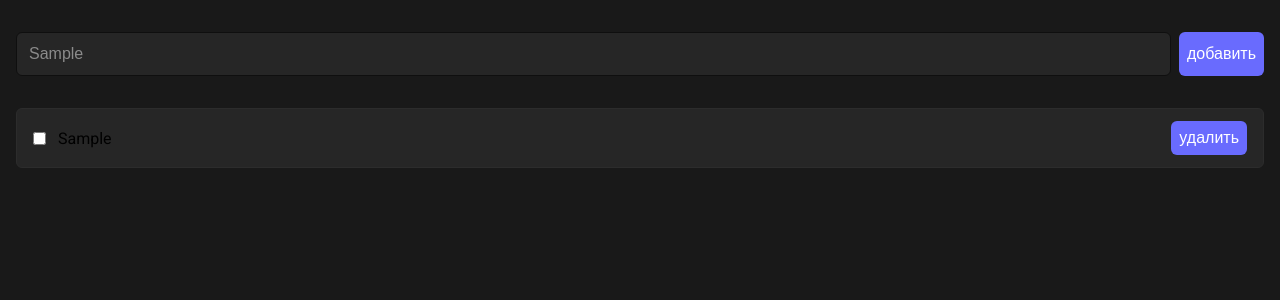
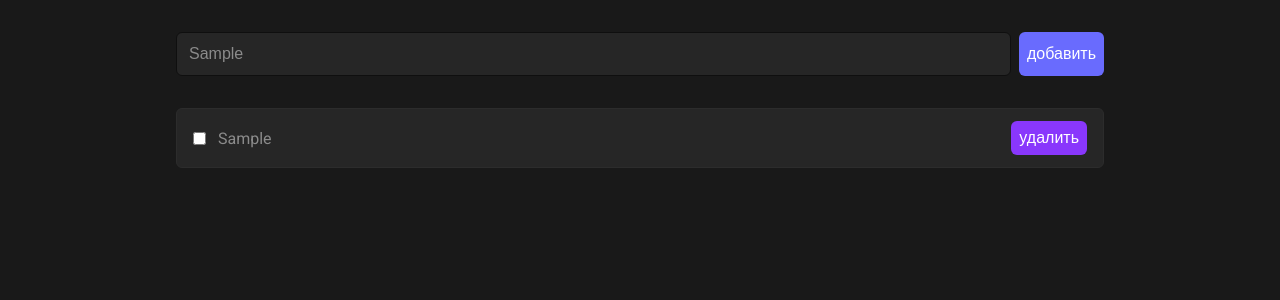
Before and after one commit to davidbraginsky/mindbox_todo, a React (Vite) app: page / in a window 1280 px wide. Both pictures are taken after typing "Sample" into the empty fields and a click on the button "добавить". Shown: the top 300 px of the page. Built offline with nearby package versions, Linux system fonts and the light colour scheme.

Commit message:
added max-width logic and more colors;

```diff
--- a/src/components/layout/Layout/Layout.module.css
+++ b/src/components/layout/Layout/Layout.module.css
@@ -1,4 +1,12 @@
 .wrapper {
-    width: 100%;
-    padding: 32px 16px 16px 16px;
+  width: 100%;
+  padding: 32px 16px 16px 16px;
 }
+
+@media (min-width: 576px) {
+  .wrapper {
+    width: 75%;
+    margin: 0 auto;
+    max-width: 960px;
+  }
+}
--- a/src/components/todo/Todo/Todo.module.css
+++ b/src/components/todo/Todo/Todo.module.css
@@ -7,6 +7,7 @@
   padding: 12px 16px;
   border-radius: 6px;
   border: 1px solid var(--light-grey-border);
+  color: var(--text-color);
 }
 
 .column {
@@ -14,3 +15,11 @@
   gap: 12px;
   flex-grow: 1;
 }
+
+.todo .btn {
+  background-color: var(--light-purple);
+}
+
+.textCompleted {
+  text-decoration: line-through;
+}
--- a/src/components/todo/Todo/Todo.tsx
+++ b/src/components/todo/Todo/Todo.tsx
@@ -19,9 +19,11 @@ const Todo: FC<TodoProps> = ({ className = EMPTY_STRING, todo, onToggleCheckbox,
     <li className={`${styles.todo} ${className}`}>
       <div className={styles.column}>
         <BaseCheckbox checked={todo.isCompleted} onChange={onToggleCheckbox} />
-        <span>{todo.text}</span>
+        <span className={todo.isCompleted ? styles.textCompleted : EMPTY_STRING}>{todo.text}</span>
       </div>
-      <BaseButton onClick={onRemove}>{LabelsProvider.DELETE}</BaseButton>
+      <BaseButton className={styles.btn} onClick={onRemove}>
+        {LabelsProvider.DELETE}
+      </BaseButton>
     </li>
   );
 };
--- a/src/styles/global.css
+++ b/src/styles/global.css
@@ -16,6 +16,7 @@
   --dark-border: #0f0f0f;
   --text-color: #8b8b8b;
   --light-text-color: #5a5a5a;
+  --light-purple: #8937fc;
 }
 
 body {
```
Lines whose indentation alone changed are shown as unchanged.
